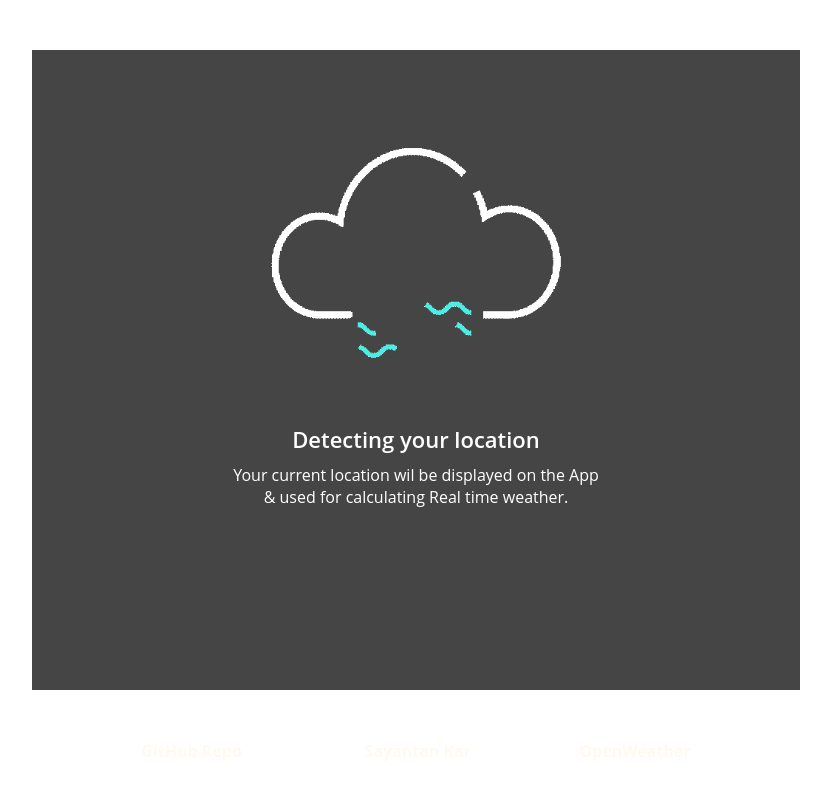
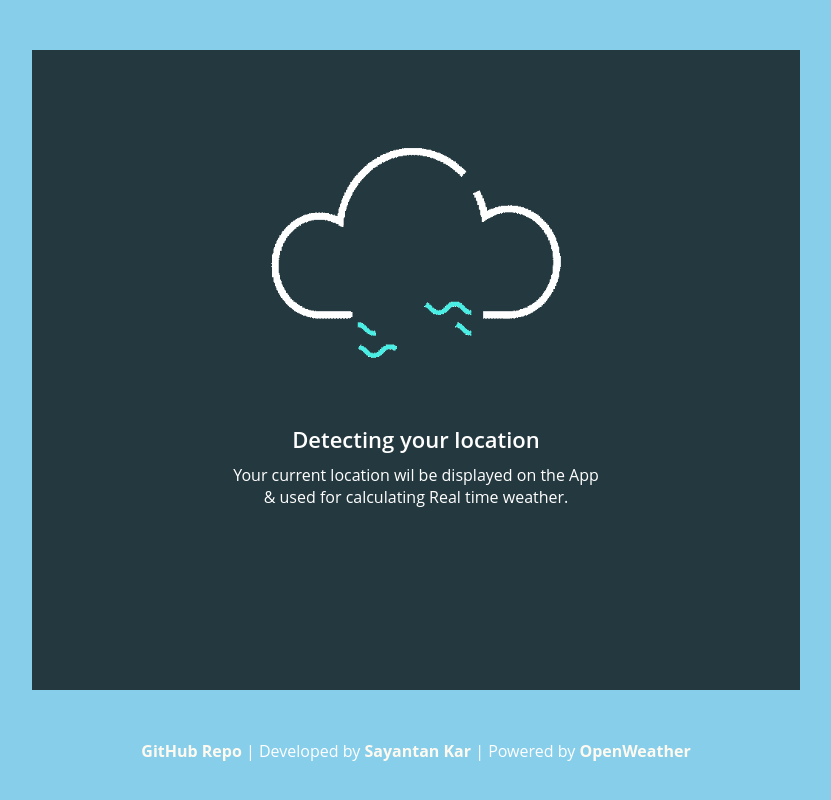
Before and after one commit to karsayantan29-oss/weather-app, a React (Create React App) app: page / in a window 1280 px wide. Shown: the whole page, without its empty margins (224-1055 px from the left). Built offline with nearby package versions, Linux system fonts and the light colour scheme; no server answers.

Commit message:
Removed missing city.jpg reference

```diff
--- a/src/App.css
+++ b/src/App.css
@@ -194,7 +194,9 @@ img {
 /*-- Index-Page-Styling --*/
 
 body {
-  /*background: url("./images/background.jpg");*/
+  /* background: url("./images/city.jpg"); */
+background-color: #87ceeb; /* Sky blue background */
+
   background-repeat: no-repeat;
   background-attachment: fixed;
   background-position: center;
```
